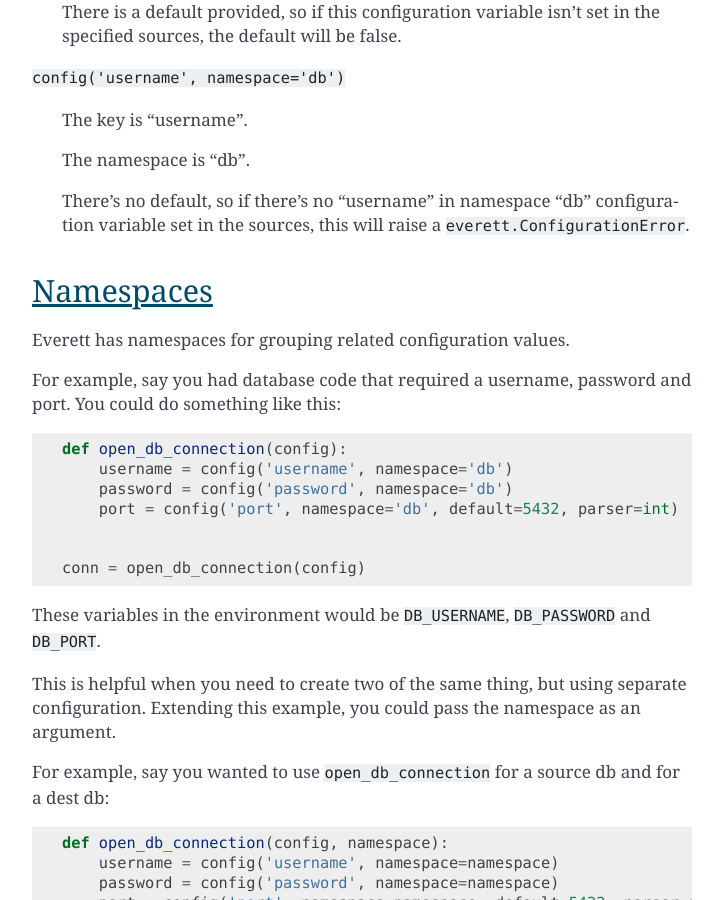
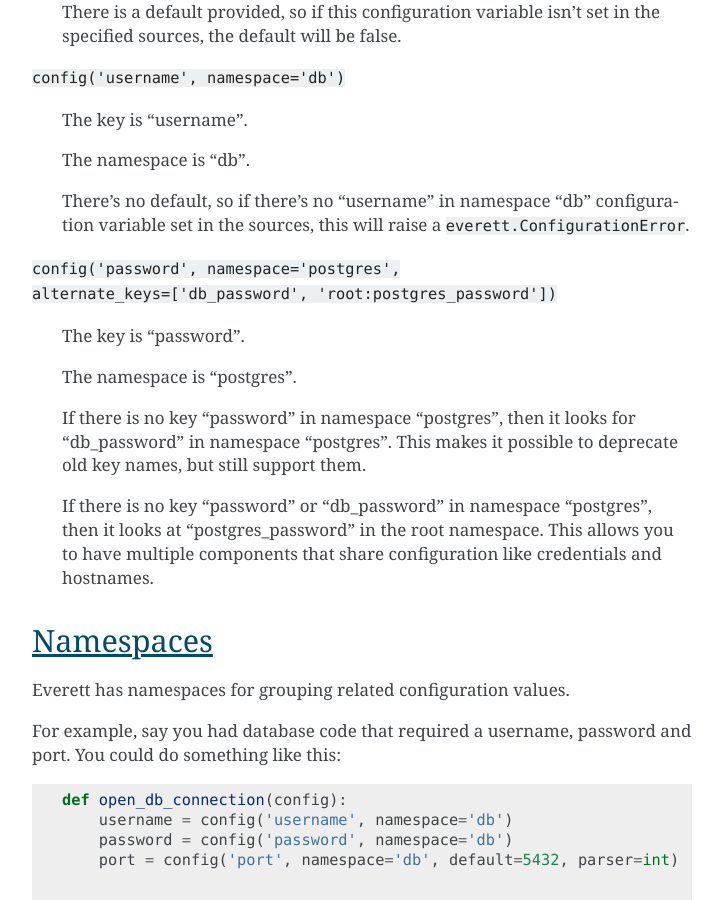
Before and after one commit to willkg/everett, a Sphinx documentation site: the page built from docs/configuration.rst, in a window 1280 px wide and 900 px high, scrolled down 3729 px. Shown: the whole window, without its empty margins (388-1111 px from the left). Built offline with Sphinx 7.4.7, drawn with Linux system fonts in a browser that asks for light colours.

Commit message:
Add example of alternate_keys and shared configuration
Fixes #16

```diff
--- a/docs/configuration.rst
+++ b/docs/configuration.rst
@@ -157,6 +157,21 @@
     There's no default, so if there's no "username" in namespace "db"
     configuration variable set in the sources, this will raise a
     ``everett.ConfigurationError``.
+
+``config('password', namespace='postgres', alternate_keys=['db_password', 'root:postgres_password'])``
+
+    The key is "password".
+
+    The namespace is "postgres".
+
+    If there is no key "password" in namespace "postgres", then it looks for
+    "db_password" in namespace "postgres". This makes it possible to deprecate
+    old key names, but still support them.
+
+    If there is no key "password" or "db_password" in namespace "postgres", then
+    it looks at "postgres_password" in the root namespace. This allows you to
+    have multiple components that share configuration like credentials and
+    hostnames.
 
 
 Namespaces
```
Also changed, not shown: docs/components.rst (+107 -1 lines).
